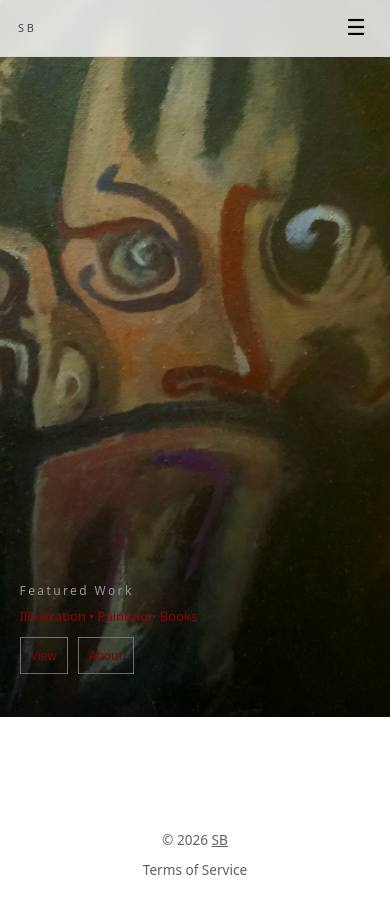
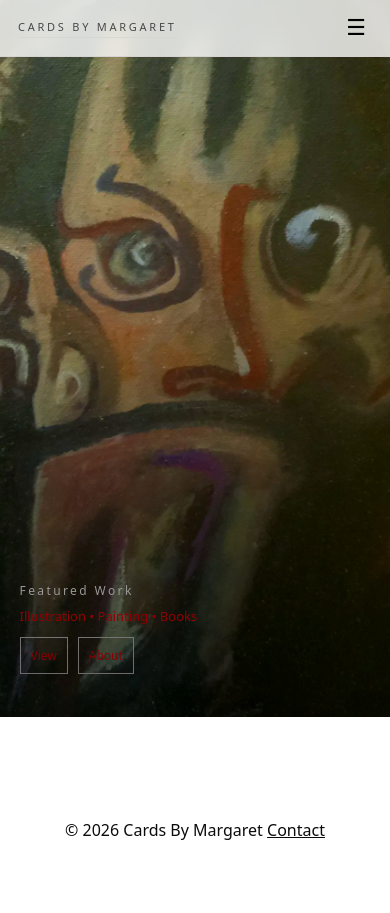
Before and after one commit to stevebreighner/stephen, an Astro site: page / in a window 390 px wide. After the commit the page ends 844 px from the top, so only its background shows below. Built offline with nearby package versions, Linux system fonts and the light colour scheme; Astro itself is replaced by a stand-in of ours.

Commit message:
start new CBM

```diff
--- a/src/layouts/Layout.astro
+++ b/src/layouts/Layout.astro
@@ -1,5 +1,5 @@
 ---
-const { title = "Stephen Breighner" } = Astro.props;
+const { title = "Cards By Margaret" } = Astro.props;
 
 import "../styles/global.css";
 ---
@@ -8,46 +8,44 @@ import "../styles/global.css";
 <head>
   <meta charset="utf-8" />
   <meta name="viewport" content="width=device-width, initial-scale=1" />
+  <meta name="description" content="Cards By Margaret — artwork, cards, and paintings by Margaret McKeough Breighner." />
   <title>{title}</title>
 </head>
 
 <body>
 
-<!-- HEADER -->
 <header class="header">
-  <div class="brand">SB</div>
+  <a class="brand" href="/">CARDS BY MARGARET</a>
 
-  <button class="hamburger" id="menuBtn">☰</button>
+  <button class="hamburger" id="menuBtn" aria-label="Open menu">☰</button>
 </header>
 
-<!-- FULLSCREEN MENU -->
 <div class="menu" id="menu">
   <nav>
-
+    <a href="/">Home</a>
     <a href="/artwork">Artwork</a>
+    <a href="/about">About</a>
     <a href="/blog">Blog</a>
-    <a href="/writings">Writings</a>
-
+    <a href="/classes">Lessons</a>
+    <a href="/contact">Contact</a>
   </nav>
 </div>
 
-<!-- PAGE CONTENT -->
 <main>
   <slot />
 </main>
 
-<!-- FOOTER -->
 <footer class="footer">
-  <span>© 2026 <a id = "sb" href="/contact">SB</a></span>
-  <a href="/tos">Terms of Service</a>
+  <span>© {new Date().getFullYear()} Cards By Margaret</span>
+  <a href="/contact">Contact</a>
 </footer>
-<!-- MENU SCRIPT -->
+
 <script>
   const btn = document.getElementById("menuBtn");
   const menu = document.getElementById("menu");
 
   btn?.addEventListener("click", () => {
-    menu.classList.toggle("open");
+    menu?.classList.toggle("open");
   });
 
   menu?.addEventListener("click", (e) => {
@@ -56,33 +54,6 @@ import "../styles/global.css";
     }
   });
 </script>
-<style>.footer {
-  display: flex;
-  justify-content: space-between;
-  align-items: center;
-  gap: 1rem;
-  margin-top: 5rem;
-  padding: 2rem 0;
-  font-size: 0.85rem;
-  opacity: 0.65;
-}
 
-.footer a {
-  color: inherit;
-  text-decoration: none;
-}
-a#sb{text-decoration:underline;}
-
-.footer a:hover {
-  opacity: 1;
-}
-
-@media (max-width: 700px) {
-  .footer {
-    flex-direction: column;
-    gap: 0.5rem;
-    text-align: center;
-  }
-}</style>
 </body>
 </html>
```
